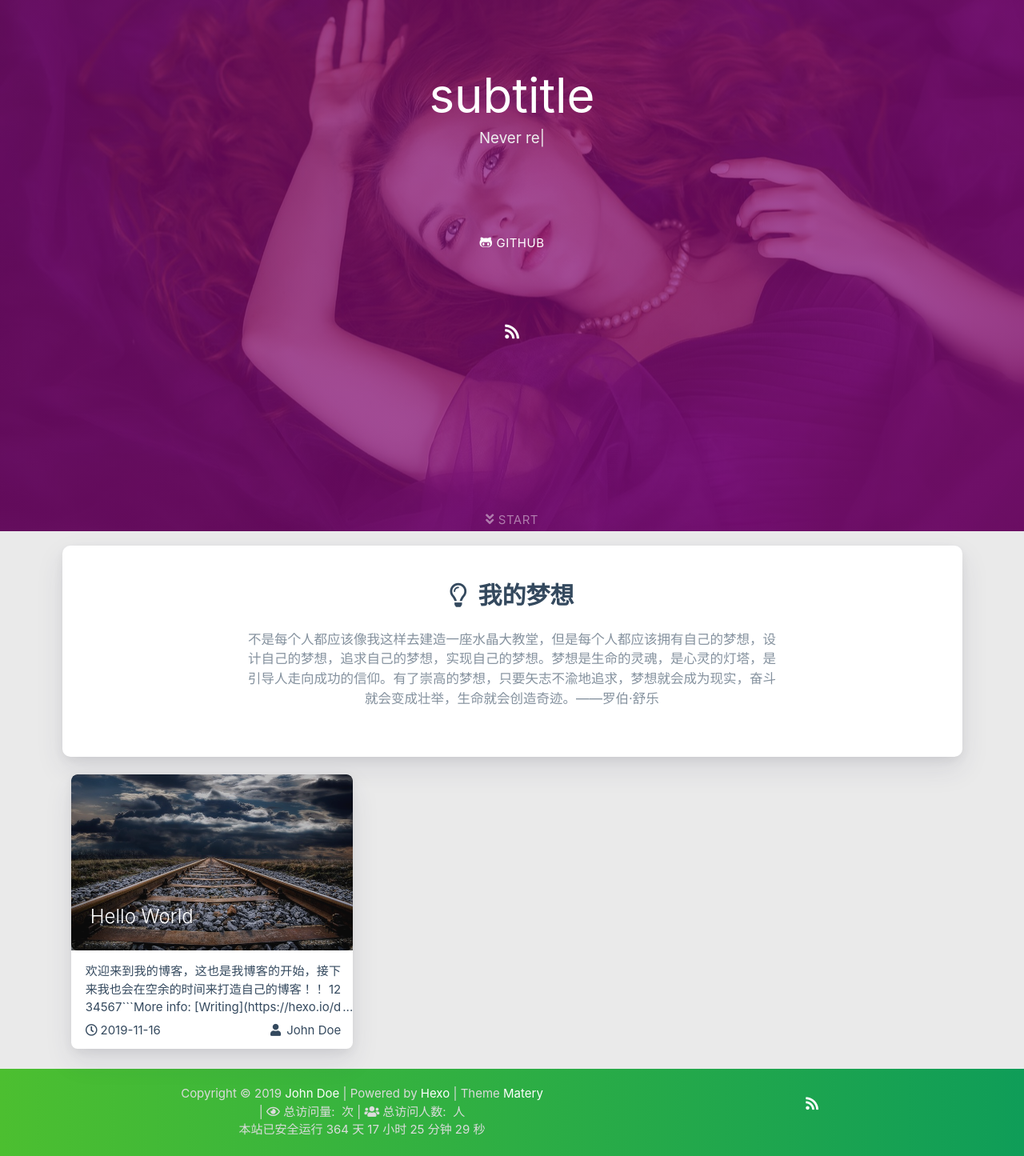
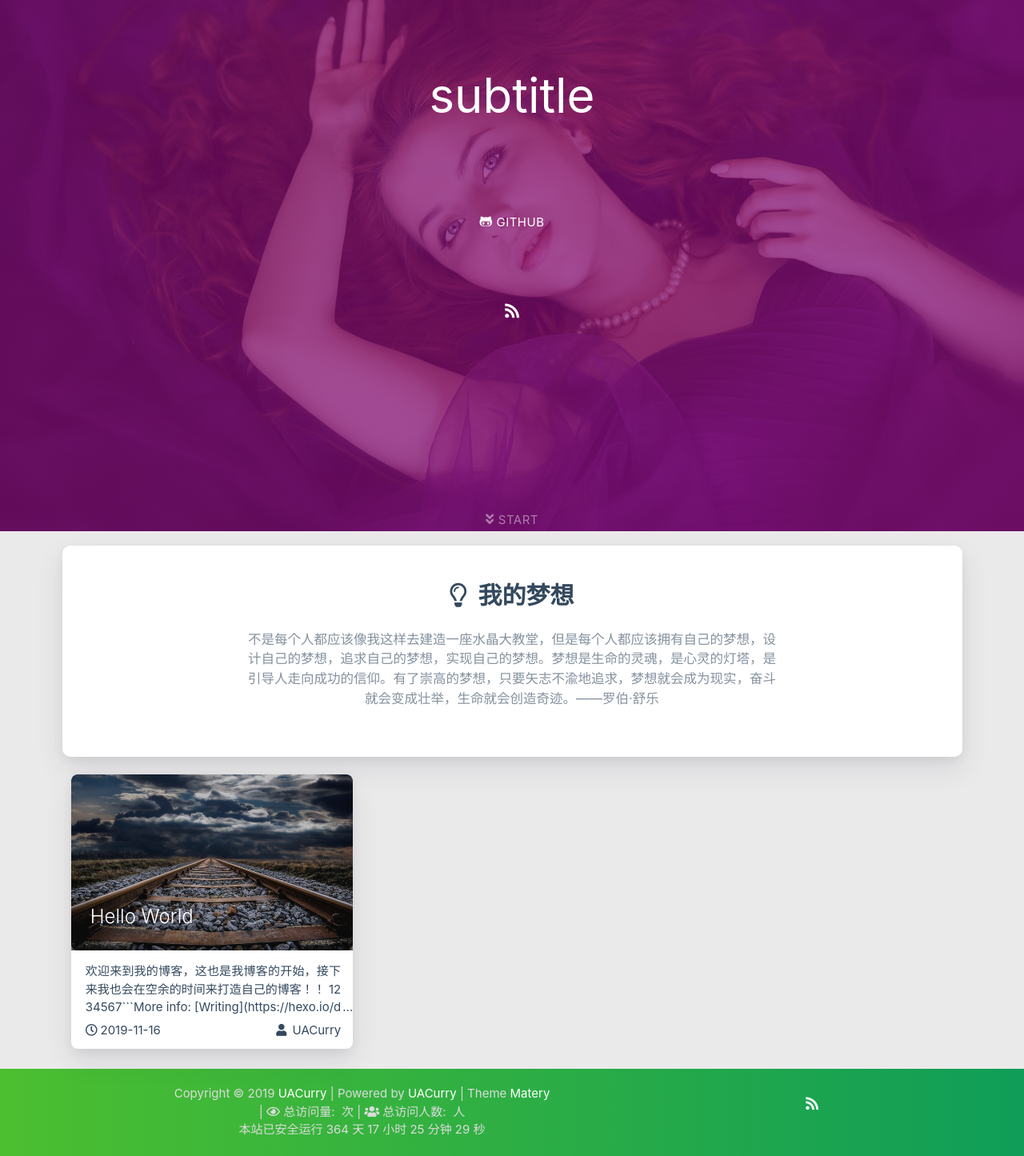
Before and after one commit to UACurry/UACurry.github.io, a plain HTML site: page index.html in a window 1280 px wide. Shown: the part 136-1581 px from the top of the page at 80% size. Drawn offline with nearby package versions, Linux system fonts and the light colour scheme; some packages are replaced by stand-ins of ours; no server answers; a script that the page names is missing.

Commit message:
Site updated: 2019-11-16 18:25:23

```diff
--- a/index.html
+++ b/index.html
@@ -4,8 +4,8 @@
 
 <head>
     <meta charset="utf-8">
-    <meta name="keywords" content="Hexo">
-    <meta name="description" content="Hexo">
+    <meta name="keywords" content="UACurry">
+    <meta name="description" content="UACurry">
     <meta http-equiv="X-UA-Compatible" content="IE=edge">
     <meta name="viewport" content="width=device-width, initial-scale=1.0, user-scalable=no">
     <meta name="renderer" content="webkit|ie-stand|ie-comp">
@@ -13,7 +13,7 @@
     <meta name="format-detection" content="telephone=no">
     <meta name="apple-mobile-web-app-capable" content="yes">
     <meta name="apple-mobile-web-app-status-bar-style" content="black-translucent">
-    <title>Hexo</title>
+    <title>UACurry</title>
     <link rel="icon" type="image/png" href="/favicon.png">
 
     <link rel="stylesheet" type="text/css" href="/libs/awesome/css/all.css">
@@ -38,7 +38,7 @@
 
                     <img src="/medias/logo.png" class="logo-img" alt="LOGO">
 
-                    <span class="logo-span">Hexo</span>
+                    <span class="logo-span">UACurry</span>
                 </a>
             </div>
 
@@ -136,7 +136,7 @@
 
         <img src="/medias/logo.png" class="logo-img circle responsive-img">
 
-        <div class="logo-name">Hexo</div>
+        <div class="logo-name">UACurry</div>
         <div class="logo-desc">
 
             Never really desperate, only the lost of the soul.
@@ -369,7 +369,7 @@
 
             <div class="description center-align">
 
-                <span id="subtitle"></span>
+                <span id="UACurry"></span>
                 <script src="https://cdn.jsdelivr.net/npm/typed.js@2.0.11"></script>
                 <script>
                     var typed = new Typed("#subtitle", {
@@ -547,7 +547,7 @@ $(function () {
                             <span class="publish-author">
 
                                 <i class="fas fa-user fa-fw"></i>
-                                John Doe
+                                UACurry
 
                             </span>
                         </div>
@@ -570,8 +570,8 @@ $(function () {
         <div class="col s12 m8 l8 copy-right">
             Copyright&nbsp;&copy;
             <span id="year">年份</span>
-            <a href="http://yoursite.com" target="_blank">John Doe</a>
-            |&nbsp;Powered by&nbsp;<a href="https://hexo.io/" target="_blank">Hexo</a>
+            <a href="http://yoursite.com" target="_blank">UACurry</a>
+            |&nbsp;Powered by&nbsp;<a href="https://hexo.io/" target="_blank">UACurry</a>
             |&nbsp;Theme&nbsp;<a href="https://github.com/blinkfox/hexo-theme-matery" target="_blank">Matery</a>
             <br>
 
```
Also changed, not shown: archives/2019/11/index.html (+9 -9 lines), archives/2019/index.html (+9 -9 lines), archives/index.html (+9 -9 lines).
